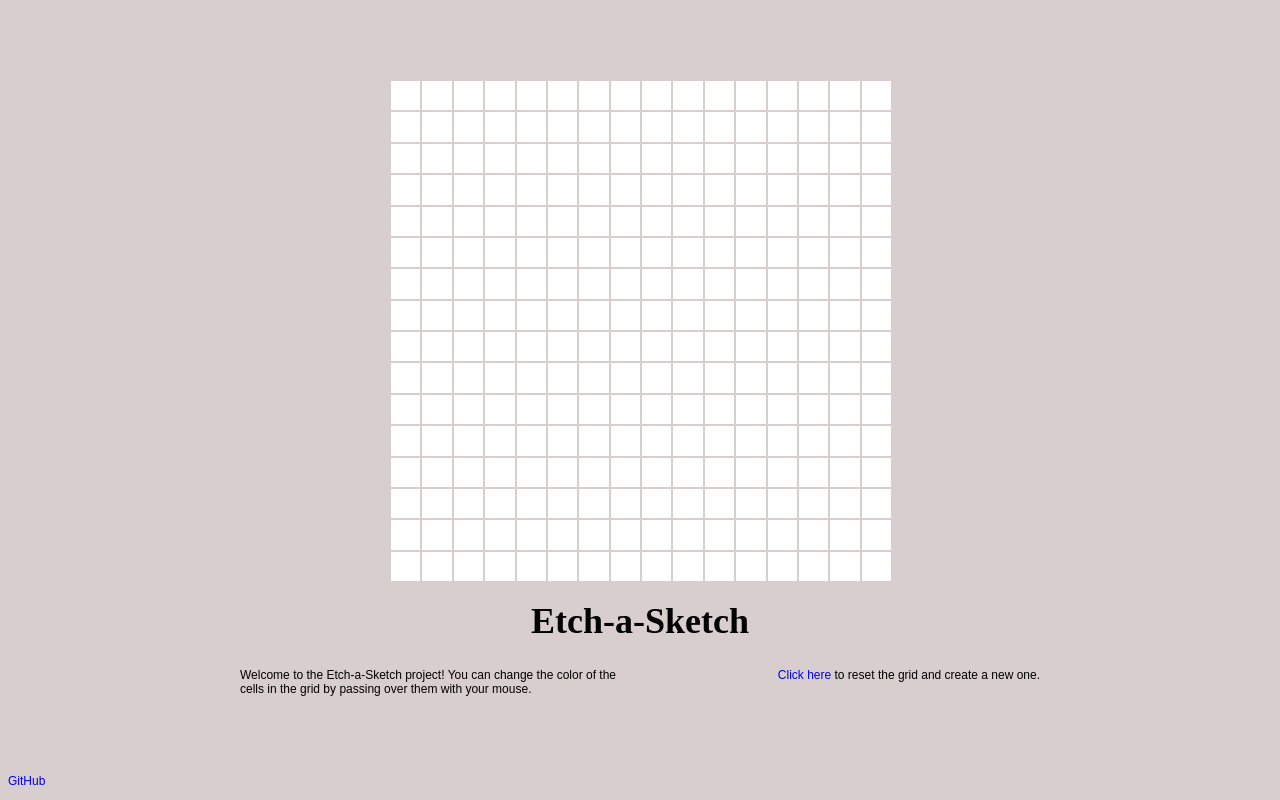
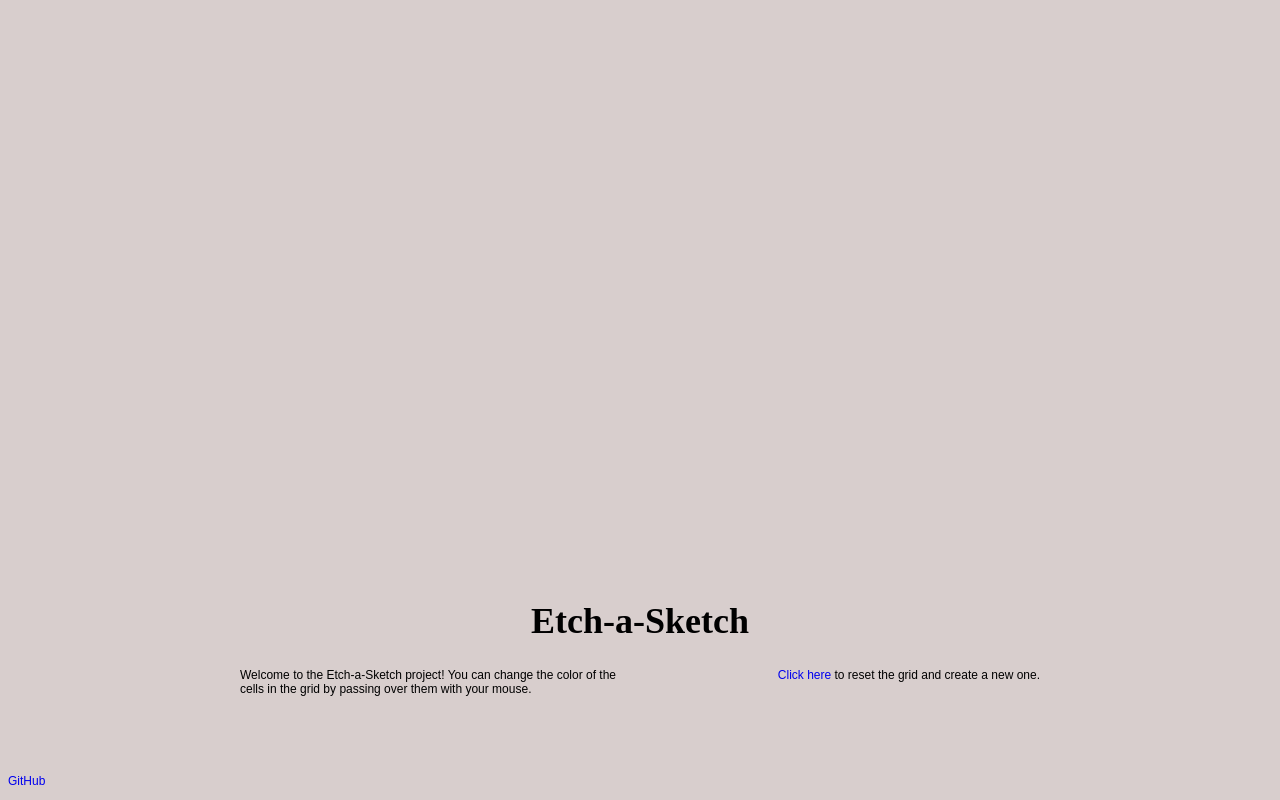
Before and after one commit to DENNIS-CODES/etch-a-sketch, a plain HTML site: page index.html in a window 1280 px wide. Drawn offline with Linux system fonts and the light colour scheme.

Commit message:
Update index.html

```diff
--- a/index.html
+++ b/index.html
@@ -36,78 +36,3 @@
     <footer>
         <p id="footer-text"><a href="https://github.com/currytay" target="_blank">GitHub</a></p>
     </footer>
-
-    <script>
-        // create 16x16 grid on page load
-        const gridArea = document.getElementById("grid-area");
-
-        function createGrid(rows, columns) {
-            gridArea.style.setProperty("--grid-rows", rows);
-            gridArea.style.setProperty("--grid-columns", columns);
-            for (c = 0; c < (rows * columns); c++) {
-                let cell = document.createElement("div");
-                gridArea.appendChild(cell).className = "grid-item";
-                gridArea.appendChild(cell).setAttribute("id", "grid-cell");
-            };
-            redShades();
-        };
-
-        createGrid(16, 16);
-
-        // get modal
-        let modal = document.getElementById("reset-modal");
-
-        // get button to open modal
-        let resetLink = document.getElementById("reset-link");
-
-        // get cancel button
-        let cancelButton = document.getElementById("cancel-button");
-
-        // get submit button
-        let submitButton = document.getElementById("submit-button");
-
-        // function to open modal
-        resetLink.onclick = function() {
-            modal.style.display = "block";
-        }
-
-        // function to close modal
-        cancelButton.onclick = function() {
-            modal.style.display = "none";
-        }
-
-        // function to re-size grid
-        submitButton.onclick = function() {
-            gridArea.innerHTML = "";
-            let sliderValue = slider.value;
-            createGrid(sliderValue, sliderValue);
-            sliderOutput.innerHTML = `Current grid size: ${sliderValue}x${sliderValue}`;
-            modal.style.display = "none";
-        }
-
-        // display slider value
-        let slider = document.getElementById("gridRange");
-        let sliderOutput = document.getElementById("newGridSize");
-
-        sliderOutput.innerHTML = `Current grid size: 16x16`;
-
-        slider.oninput = function() {
-            sliderOutput.innerHTML = `New grid size: ${this.value}x${this.value}`;
-        }
-
-        // event listeners to change div color on hover
-        function redShades() {
-            let items = document.querySelectorAll(".grid-item");
-            items.forEach(item => {
-                let baseShade = 0;
-                let redColor = 255;
-                item.addEventListener("mouseover", () => {
-                    redColor -= 25;
-                    item.style.backgroundColor = `rgb(${redColor}, ${baseShade}, ${baseShade})`;
-                });
-            });
-        }
-
-    </script>
-</body>
-</html>
```
